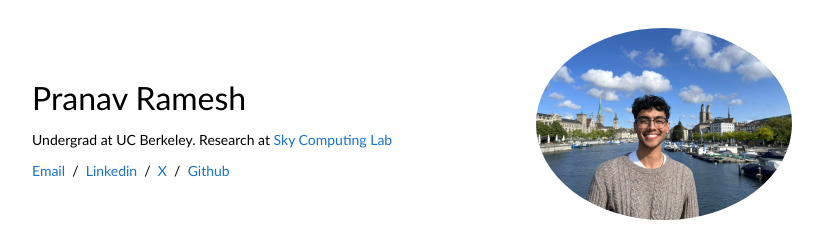
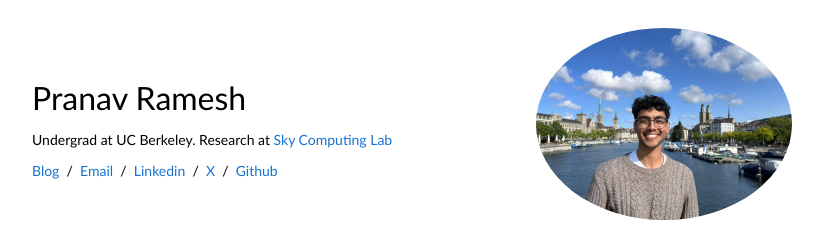
Before and after one commit to pranramesh/pranramesh.github.io, a plain HTML site: page index.html in a window 1280 px wide. Shown: the top 252 px of the page, without its empty margins (228-1051 px from the left). Drawn offline with Linux system fonts and the light colour scheme.

Commit message:
added blog

```diff
--- a/index.html
+++ b/index.html
@@ -25,6 +25,7 @@
                 <p> Undergrad at UC Berkeley. Research at <a href="https://sky.cs.berkeley.edu/">Sky Computing Lab</a>
                 </p>
                 <p style="text-align:left">
+                  <a href="https://pranavramesh.notion.site/Not-Knowing-Desire-to-Know-8c0b5e61709f404791aa83368b42d803">Blog</a> &nbsp;/&nbsp;
                   <a href="mailto:pranavramesh@berkeley.edu">Email</a> &nbsp;/&nbsp;
                   <a href="https://www.linkedin.com/in/pranav--ramesh/">Linkedin</a> &nbsp;/&nbsp;
                   <a href="https://x.com/Pranav__Ramesh">X</a> &nbsp;/&nbsp;
```
Also changed, not shown: 1 other file.
